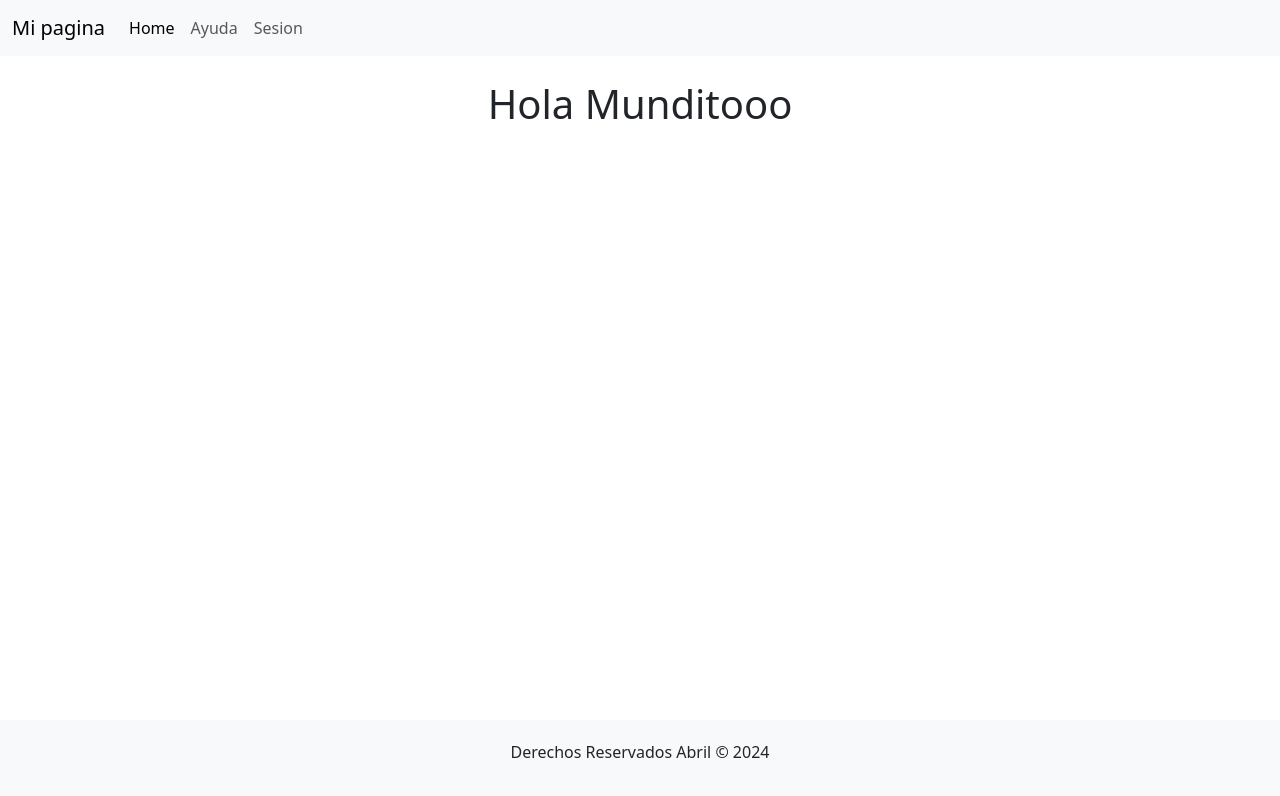
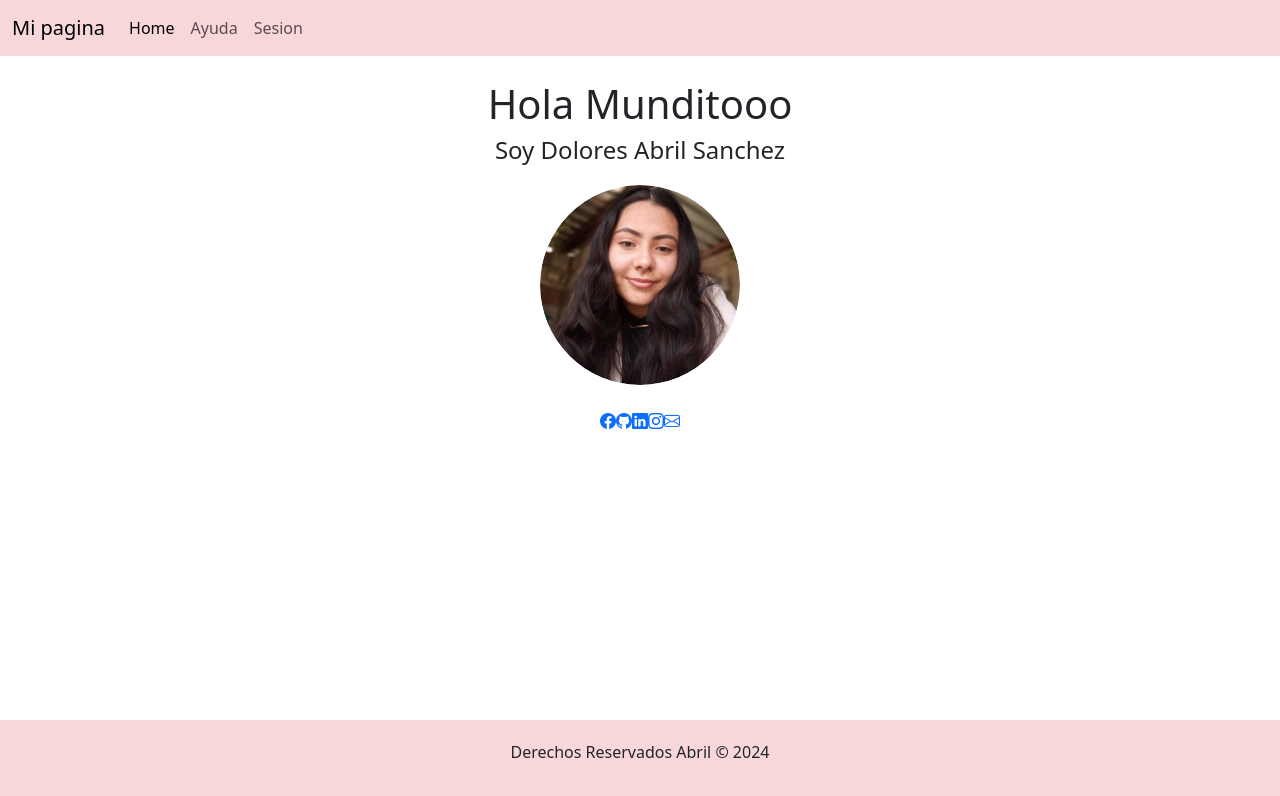
Before and after one commit to Abril12Sanchez/webtumovil, a plain HTML site: page index.html in a window 1280 px wide. Drawn offline with nearby package versions, Linux system fonts and the light colour scheme.

Commit message:
actualizacion a foto

```diff
--- a/css/styles.css
+++ b/css/styles.css
@@ -9,9 +9,29 @@ body {
   .footer {
     text-align: center;
     padding: 20px 0;
-    background-color: #f8f9fa;
+    /* background-color: #a5acb3; */
   }
 
   .container {
     flex: 1;
   }
+
+
+  /* fotoo */
+
+  /* Nuevo estilo para el div con la foto */
+  .photo-container {
+    width: 200px;
+    height: 200px;
+    overflow: hidden;
+    margin: auto;
+    border-radius: 50%;
+    margin-top: 20px; /* Ajusta según sea necesario */
+  }
+
+  .photo-container img {
+    width: 100%;
+    height: 100%;
+    object-fit: cover;
+    border-radius: 50%;
+  }
--- a/index.html
+++ b/index.html
@@ -5,7 +5,7 @@
   <meta name="viewport" content="width=device-width, initial-scale=1">
   <title>Mi Página Web</title>
   <!-- Enlace a Bootstrap CSS -->
-  <!-- <link rel="stylesheet" href="https://maxcdn.bootstrapcdn.com/bootstrap/4.0.0/css/bootstrap.min.css"> -->
+  <link rel="stylesheet" href="https://cdn.jsdelivr.net/npm/bootstrap-icons@1.19.0/font/bootstrap-icons.css">
   <link href="https://cdn.jsdelivr.net/npm/bootstrap@5.3.2/dist/css/bootstrap.min.css" rel="stylesheet" integrity="sha384-T3c6CoIi6uLrA9TneNEoa7RxnatzjcDSCmG1MXxSR1GAsXEV/Dwwykc2MPK8M2HN" crossorigin="anonymous">
   <script src="https://cdn.jsdelivr.net/npm/bootstrap@5.3.2/dist/js/bootstrap.bundle.min.js" integrity="sha384-C6RzsynM9kWDrMNeT87bh95OGNyZPhcTNXj1NW7RuBCsyN/o0jlpcV8Qyq46cDfL" crossorigin="anonymous"></script>
   <link rel="stylesheet" href="css/styles.css">
@@ -13,7 +13,7 @@
 </head>
 <body>
   <!-- Barra de navegación -->
-  <nav class="navbar navbar-expand-lg bg-body-tertiary">
+  <nav class="navbar navbar-expand-lg bg-danger-subtle">
     <div class="container-fluid">
       <a class="navbar-brand" href="#">Mi pagina </a>
       <button class="navbar-toggler" type="button" data-bs-toggle="collapse" data-bs-target="#navbarNavAltMarkup" aria-controls="navbarNavAltMarkup" aria-expanded="false" aria-label="Toggle navigation">
@@ -33,13 +33,49 @@
   <div class="container mt-4">
     <div class="text-center">
       <h1>Hola Munditooo</h1>
+      <h4>Soy Dolores Abril Sanchez</h4>
+      <!-- Nuevo div con la foto -->
+    <div class="photo-container">
+        <img src="/photos/yo.jpeg" alt="Foto" class="img-fluid">
+      </div>
+
+<!-- Contactos -->
+<div class="container mt-4">
+    <!-- Nuevo div de contactos -->
+    <div class="iconos-redes-sociales d-flex flex-wrap align-items-center justify-content-center">
+      <a href="https://www.facebook.com/abril.sc.1?mibextid=ZbWKwL" target="_blank" rel="noopener noreferrer">
+        <i class="bi bi-facebook"></i>
+      </a>
+      <a href="https://github.com/Abril12Sanchez" target="_blank" rel="noopener noreferrer">
+        <i class="bi bi-github"></i>
+      </a>
+      <a href="https://www.linkedin.com/in/dolores-abril-s%C3%A1nchez-3a18b5299" target="_blank" rel="noopener noreferrer">
+        <i class="bi bi-linkedin"></i>
+      </a>
+      <a href="https://instagram.com/abril_sanchezc12?igshid=ZDc4ODBmNjlmNQ==" target="_blank" rel="noopener noreferrer">
+        <i class="bi bi-instagram"></i>
+      </a>
+      <a href="mailto:doloresabrilsanchez@gmail.com" target="_blank" rel="noopener noreferrer">
+        <i class="bi bi-envelope"></i>
+      </a>
     </div>
   </div>
 
+
+    </div>
+    </div>
+  </div>
+
+
+
+
+
   <!-- Pie de página -->
-  <footer class="footer">
+  <footer class="footer bg-danger-subtle">
     <p>Derechos Reservados Abril &copy; 2024</p>
   </footer>
+
+
 
   <!-- Enlaces a Bootstrap JS y jQuery (requeridos para los componentes de Bootstrap) -->
   <!-- <script src="https://code.jquery.com/jquery-3.2.1.slim.min.js"></script>
```
Also changed, not shown: photos/yo.jpeg (added).
